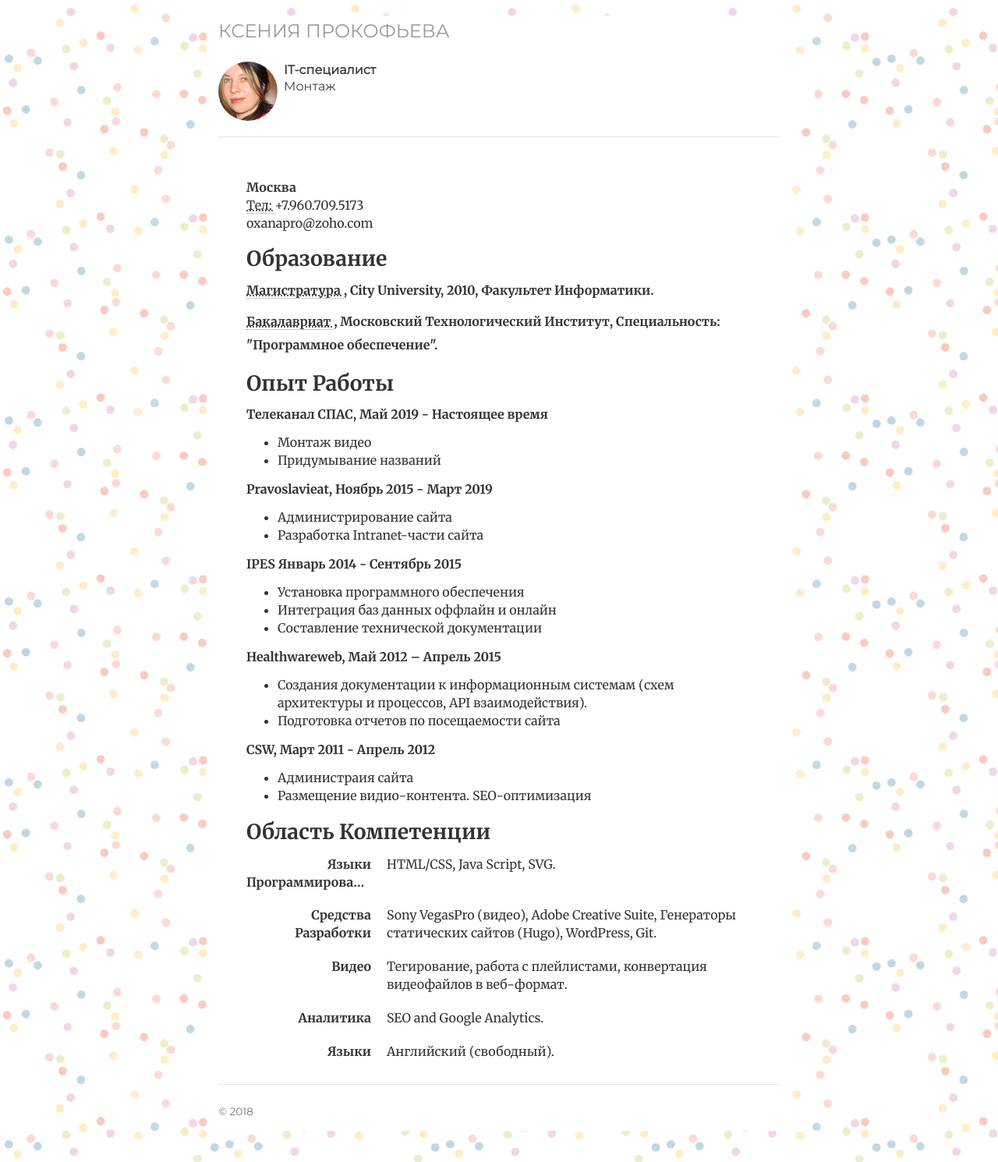
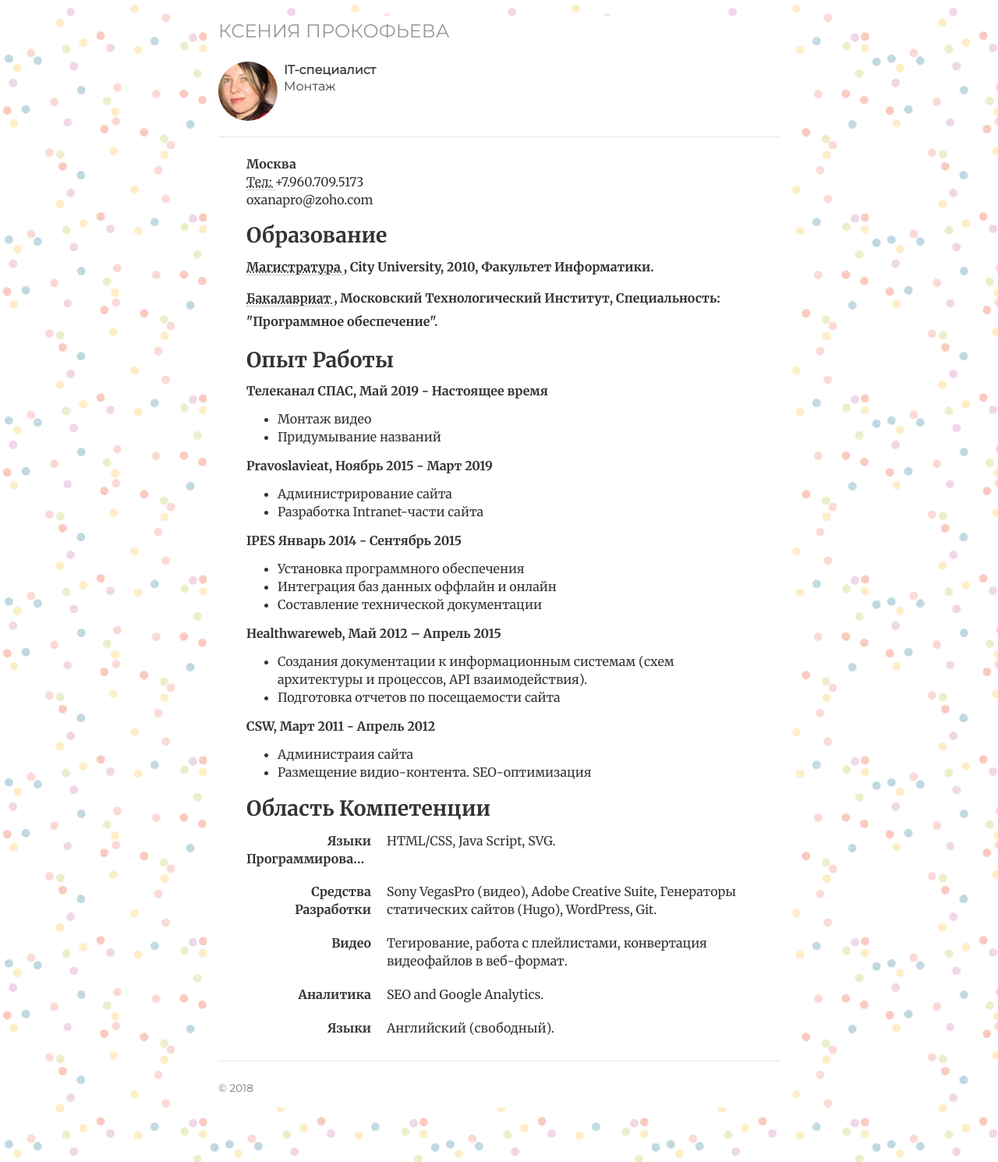
Before and after one commit to cvkp/cvkp.github.io, a Jekyll site: the page built from index.html, in a window 1280 px wide. Shown: the whole page at 78% size. Built offline with Jekyll 4.4.1, drawn with Linux system fonts in a browser that asks for light colours; nearby versions of some CDN libraries; the list of posts is cut into pages by our own code.

Commit message:
Update index.html

```diff
--- a/index.html
+++ b/index.html
@@ -56,7 +56,7 @@ ref: cv
 
 
 			<!-- /header -->
-			<div class="cv" style="margin-top: 30px;">
+			<div class="cv" style="margin-top: 0px;">
 				<!--<a href="/cv/cv-kp.pdf" class="btn btn-default pull-right" title="Резюме в PDF">Резюме в PDF</a> -->
 				<div itemscope itemtype="http://data-vocabulary.org/Person">
 					<span itemprop="name">
```
